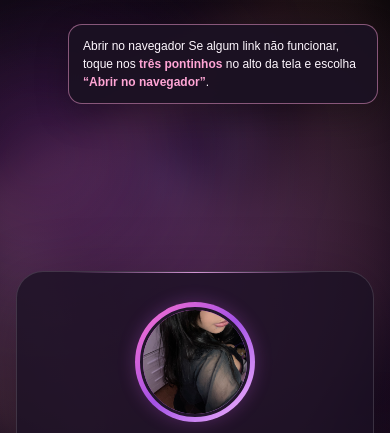
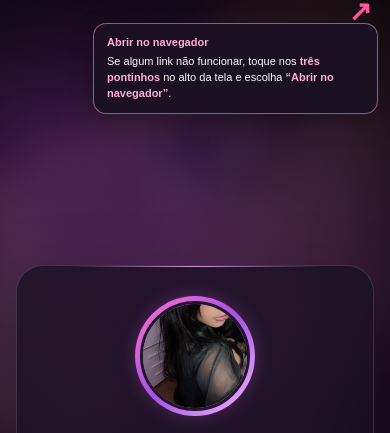
Before and after one commit to mineirodopao/Maah-franjudinha, a plain HTML site: page index.html in a window 390 px wide. Shown: the top 433 px of the page. Drawn offline with Linux system fonts and the light colour scheme; a script that the page names is missing.

Commit message:
Update styles.css

```diff
--- a/styles.css
+++ b/styles.css
@@ -371,37 +371,41 @@
       }
     }
 
-/* Dica no topo, sem deslocar o cartão ou alterar os botões */
+/* Aviso compacto, somente em telas de celular. Não interfere no cartão. */
+.browser-tip { display: none; }
+@media (max-width: 600px) {
+  body { padding-top: 104px; }
   .browser-tip {
+    display: block;
     position: fixed;
-  z-index: 10;
-  top: 22px;
-  right: 24px;
-  width: min(290px, calc(100vw - 32px));
-  padding: 12px 14px;
-  border: 1px solid rgba(246, 158, 209, .5);
-  border-radius: 14px;
-  background: rgba(27, 17, 35, .94);
+    z-index: 20;
+    top: 23px;
+    right: 12px;
+    width: min(285px, calc(100vw - 24px));
+    padding: 11px 13px;
+    border: 1px solid rgba(246, 158, 209, .55);
+    border-radius: 13px;
+    background: rgba(27, 17, 35, .96);
     color: #fff8ff;
-  box-shadow: 0 12px 32px rgba(0,0,0,.25);
-  font-size: 12px;
-  line-height: 1.5;
+    box-shadow: 0 8px 25px rgba(0, 0, 0, .28);
+    font-family: Arial, Helvetica, sans-serif;
+    font-size: 11px;
+    line-height: 1.45;
     text-align: left;
-  -webkit-backdrop-filter: blur(12px);
-  backdrop-filter: blur(12px);
   }
-.browser-tip strong { color: #ffa5d5; }
-.browser-tip .tip-arrow {
+  .browser-tip::before {
+    content: "↗";
     position: absolute;
-  top: -27px;
-  right: 10px;
-  width: 44px;
-  height: 31px;
-  overflow: visible;
-  pointer-events: none;
+    top: -26px;
+    right: 5px;
+    font-family: Arial, sans-serif;
+    font-size: 28px;
+    line-height: 28px;
+    font-weight: 700;
+    color: #f75a9b;
+    text-shadow: 0 1px 3px rgba(0,0,0,.3);
   }
-.browser-tip .tip-arrow path { fill: none; stroke: #f75a9b; stroke-width: 4; stroke-linecap: round; stroke-linejoin: round; }
-@media (max-width: 600px) {
-  body { padding-top: 116px; }
-  .browser-tip { top: 24px; right: 12px; width: min(310px, calc(100vw - 24px)); }
+  .tip-heading { display: block; font-weight: 700; color: #ffaddb; margin-bottom: 3px; }
+  .tip-description { display: block; }
+  .browser-tip strong { color: #ffaddb; }
 }
```
Lines whose indentation alone changed are shown as unchanged.
